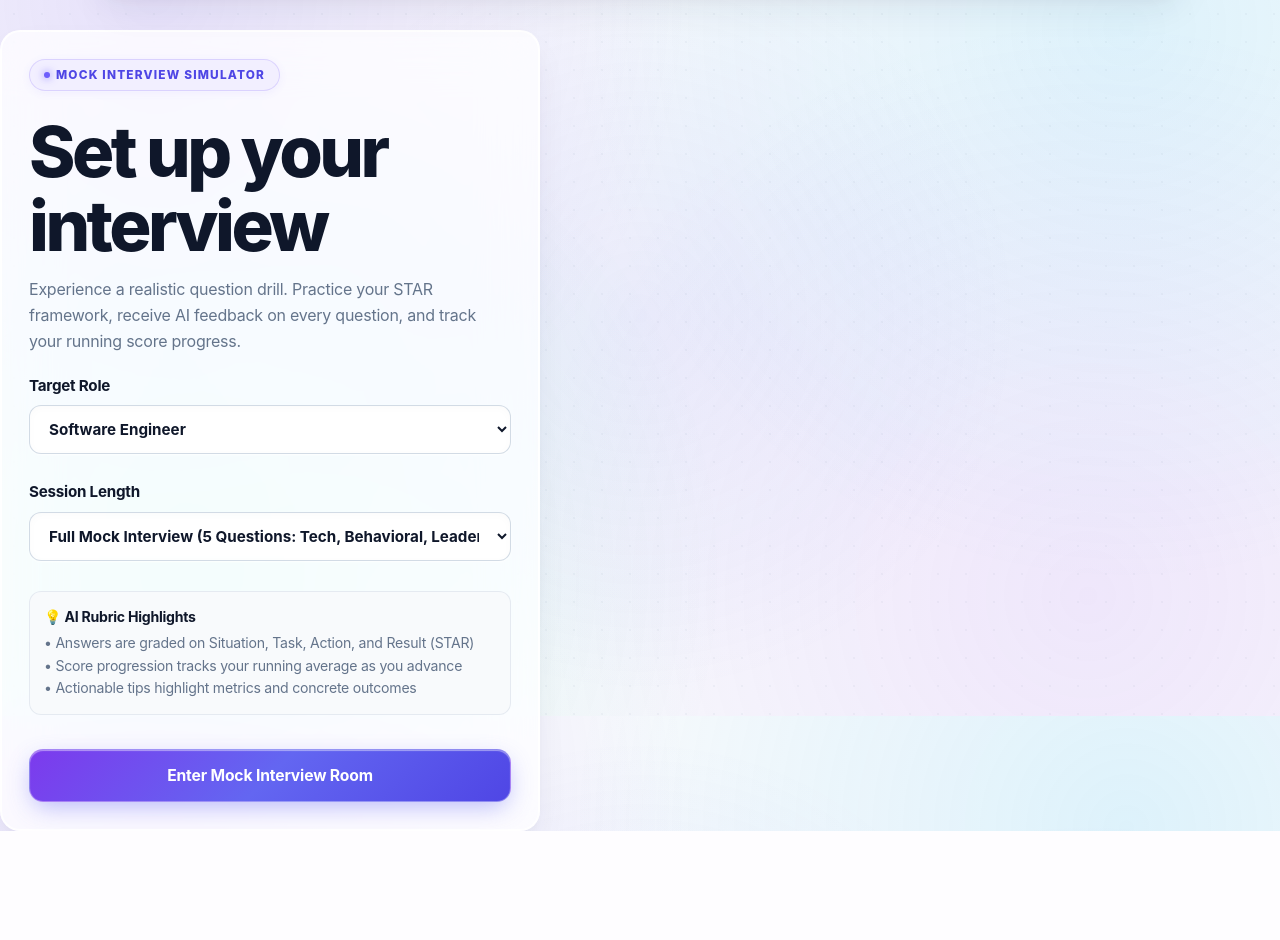
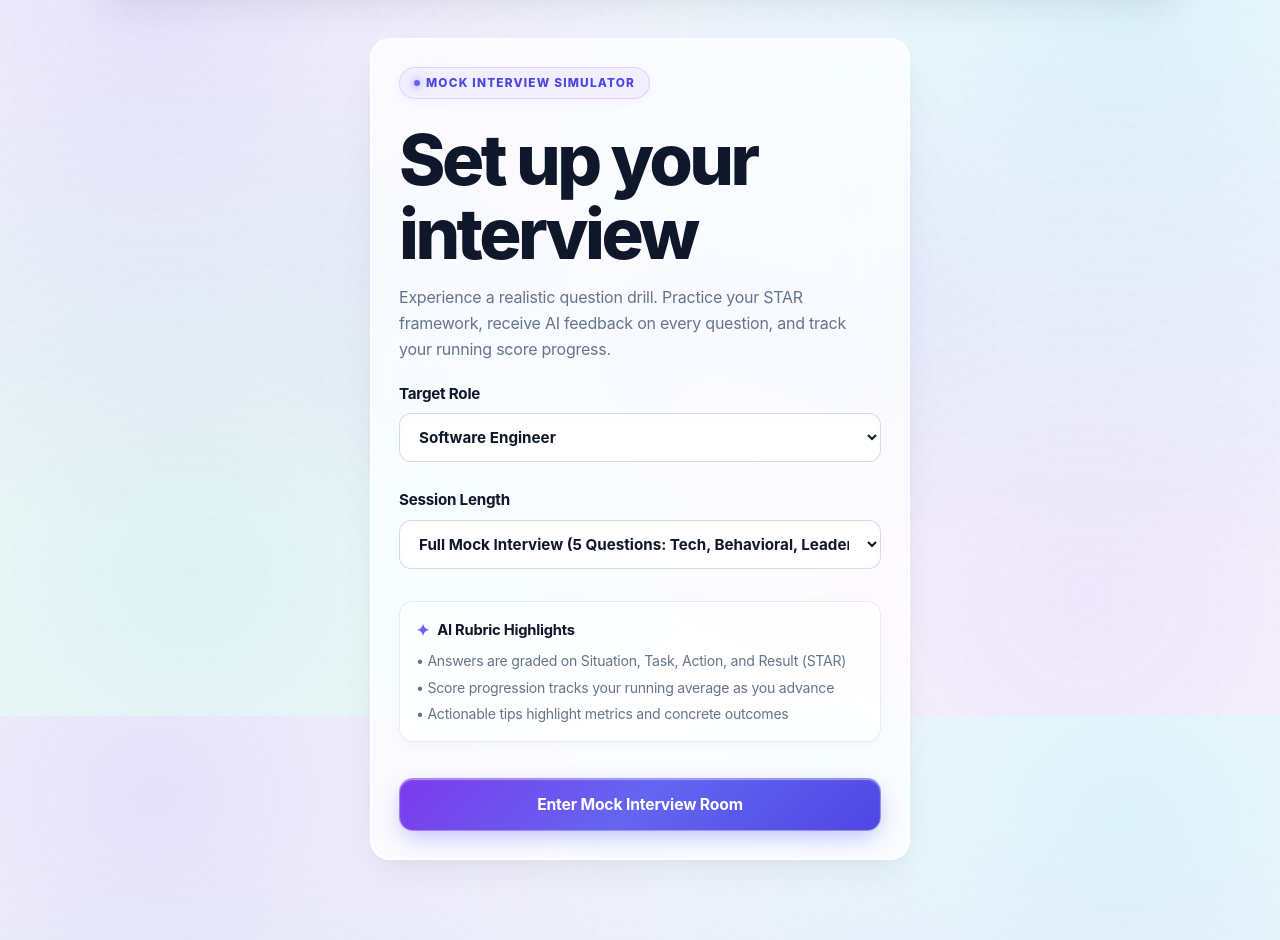
Before and after one commit to arunkumarbanaji6116-arch/resume-analyzer, a Flask app: page /interview in a window 1280 px wide. Shown: the part 84-1024 px from the top of the page. Before the commit the page ends 915 px from the top, so only its background shows below. Run offline with Flask 3, Linux system fonts and the light colour scheme; the visitor is signed in with stand-in values (Sample User, id 1).

Commit message:
style: center Interview Lab setup card horizontally and clean up rubric symbols

```diff
--- a/static/css/style.css
+++ b/static/css/style.css
@@ -1469,3 +1469,9 @@ hr {
   color: #ffffff;
   box-shadow: 0 12px 30px rgba(2, 132, 199, 0.45), inset 0 1.5px 1.5px rgba(255, 255, 255, 0.6);
 }
+
+.auth-card {
+  max-width: 540px;
+  margin: 40px auto 80px;
+  width: 100%;
+}
--- a/templates/interview_setup.html
+++ b/templates/interview_setup.html
@@ -12,7 +12,7 @@
     <div><a href="/dashboard">Dashboard</a></div>
   </nav>
 
-  <main class="auth-card" style="max-width: 540px;">
+  <main class="auth-card" style="max-width: 540px; margin: 40px auto 80px;">
     <p class="eyebrow">MOCK INTERVIEW SIMULATOR</p>
     <h1>Set up your interview</h1>
     <p class="muted" style="margin: -6px 0 20px;">Experience a realistic question drill. Practice your STAR framework, receive AI feedback on every question, and track your running score progress.</p>
@@ -37,14 +37,18 @@
         </select>
       </label>
 
-      <div style="background: #f8fafc; border: 1px solid var(--line); border-radius: 12px; padding: 14px; margin-top: 14px; font-size: 0.88rem; color: var(--muted);">
-        <strong style="color: var(--ink); display: block; margin-bottom: 4px;">💡 AI Rubric Highlights</strong>
-        • Answers are graded on Situation, Task, Action, and Result (STAR)<br>
-        • Score progression tracks your running average as you advance<br>
-        • Actionable tips highlight metrics and concrete outcomes
+      <div style="background: rgba(255, 255, 255, 0.75); border: 1px solid var(--line); border-radius: 14px; padding: 16px; margin-top: 16px; font-size: 0.88rem; color: var(--muted); box-shadow: var(--spatial-shadow-sm);">
+        <strong style="color: var(--ink); display: flex; align-items: center; gap: 8px; margin-bottom: 8px; font-size: 0.92rem;">
+          <span style="color: var(--accent); font-size: 1rem;">✦</span> AI Rubric Highlights
+        </strong>
+        <div style="display: flex; flex-direction: column; gap: 6px; line-height: 1.45;">
+          <div>&bull; Answers are graded on Situation, Task, Action, and Result (STAR)</div>
+          <div>&bull; Score progression tracks your running average as you advance</div>
+          <div>&bull; Actionable tips highlight metrics and concrete outcomes</div>
+        </div>
       </div>
 
-      <button type="submit" style="margin-top: 18px; width: 100%;">Enter Mock Interview Room</button>
+      <button type="submit" style="margin-top: 20px; width: 100%;">Enter Mock Interview Room</button>
     </form>
   </main>
   <script src="{{ url_for('static', filename='js/spatial.js') }}"></script>
```
